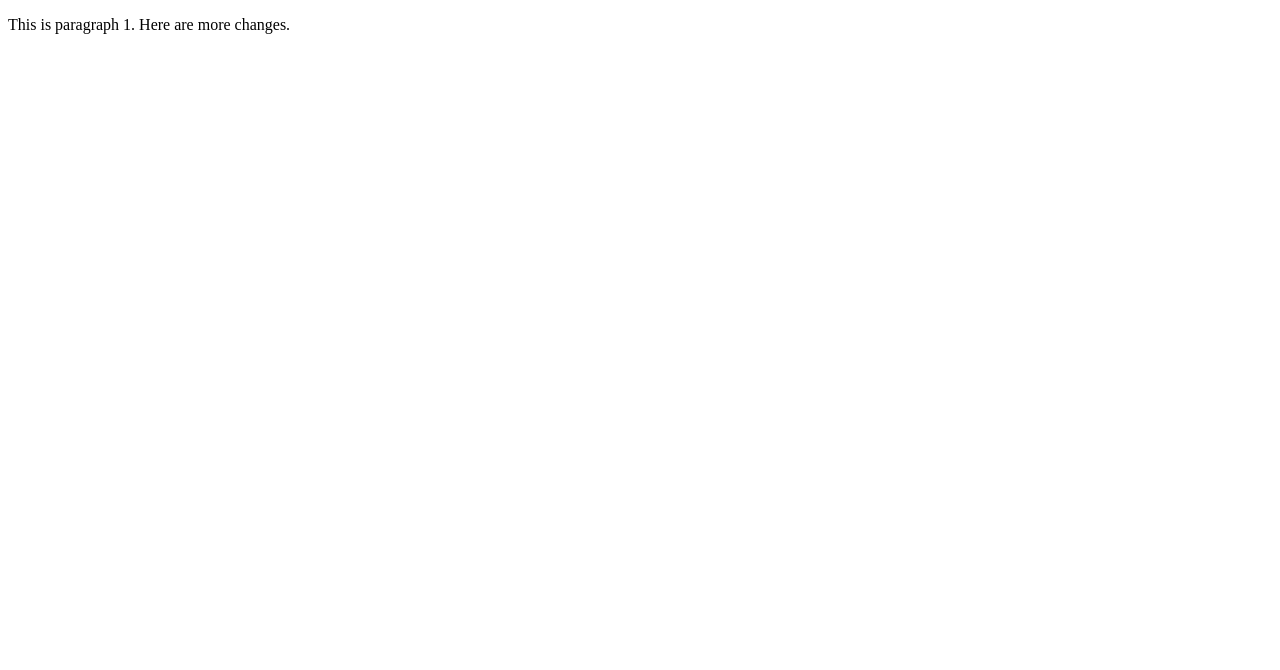
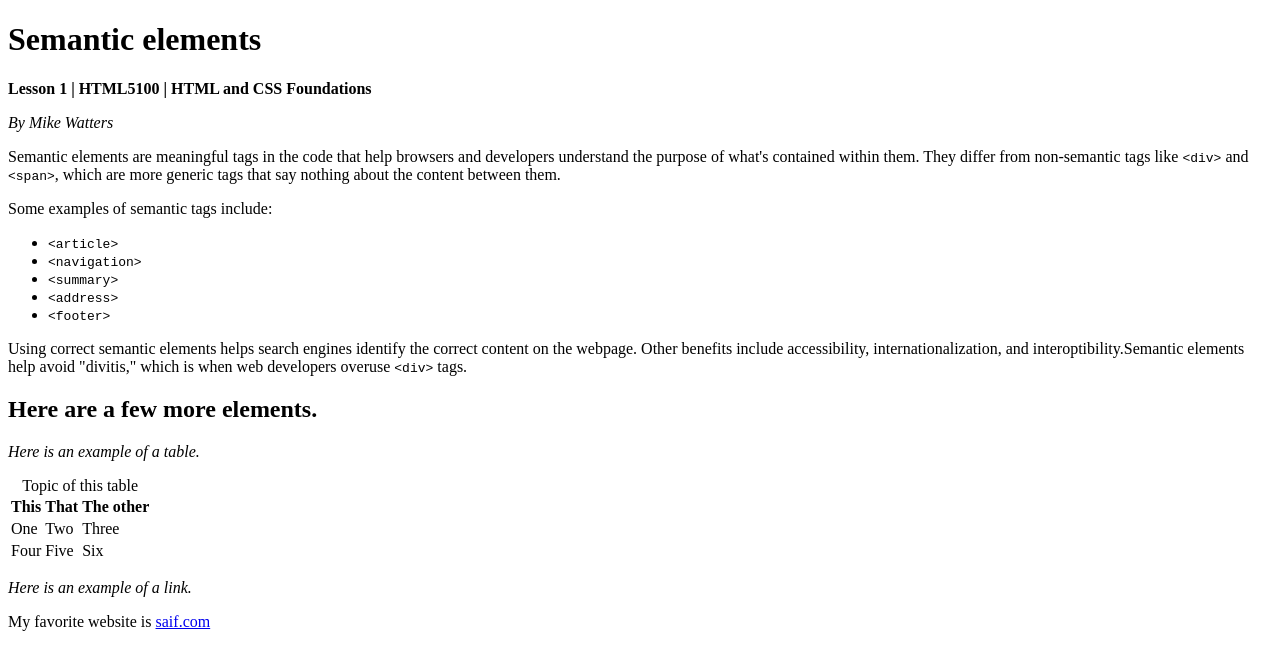
Before and after one commit to mikewatters/semantic-elements, a plain HTML site: page index.html in a window 1280 px wide. Drawn offline with Linux system fonts and the light colour scheme.

Commit message:
Lesson 1 assignment

```diff
--- a/index.html
+++ b/index.html
@@ -2,9 +2,52 @@
 <html lang="en">
   <head>
     <meta charset="utf-8">
-    <title>Mike's website</title>
+    <title>Semantic Elements | Mike Watters</title>
   </head>
   <body>
-    <p>This is paragraph 1. Here are more changes.</p>
+    <h1>Semantic elements</h1>
+    <p><strong>Lesson 1 | HTML5100 | HTML and CSS Foundations</strong></p>
+    <p><em>By Mike Watters</em></p>
+
+    <p>Semantic elements are meaningful tags in the code that help browsers and
+      developers understand the purpose of what's contained within them. They
+      differ from non-semantic tags like <code>&lt;div&gt;</code> and
+      <code>&lt;span&gt;</code>, which are more generic tags that say nothing
+      about the content between them.</p>
+    <p>Some examples of semantic tags include: </p>
+    <ul>
+      <li><code>&lt;article&gt;</code></li>
+      <li><code>&lt;navigation&gt;</code></li>
+      <li><code>&lt;summary&gt;</code></li>
+      <li><code>&lt;address&gt;</code></li>
+      <li><code>&lt;footer&gt;</code></li>
+    </ul>
+    <p>Using correct semantic elements helps search engines identify the correct
+      content on the webpage. Other benefits include accessibility,
+      internationalization, and interoptibility.Semantic elements help avoid
+      "divitis," which is when web developers overuse <code>&lt;div&gt;</code>
+      tags.</p>
+    <h2>Here are a few more elements.</h2>
+    <p><em>Here is an example of a table.</em></p>
+      <table>
+        <caption>Topic of this table</caption>
+        <tr>
+          <th>This</th>
+          <th>That</th>
+          <th>The other</th>
+        </tr>
+        <tr>
+          <td>One</td>
+          <td>Two</td>
+          <td>Three</td>
+        </tr>
+        <tr>
+          <td>Four</td>
+          <td>Five</td>
+          <td>Six</td>
+        </tr>
+      </table>
+      <p><em>Here is an example of a link.</em></p>
+      <p>My favorite website is <a href="http://www.saif.com">saif.com</a></p>
   </body>
 </html>
```
